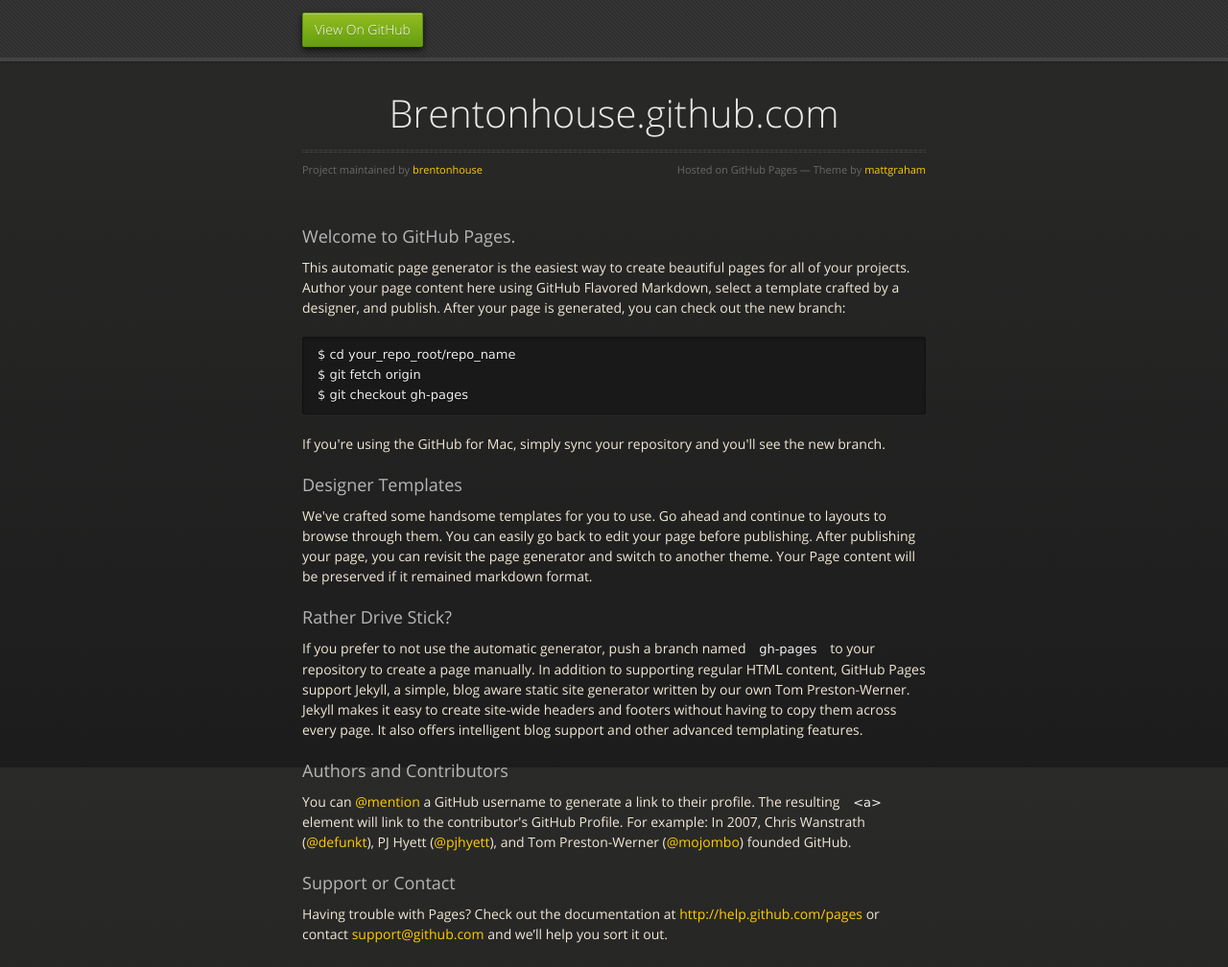
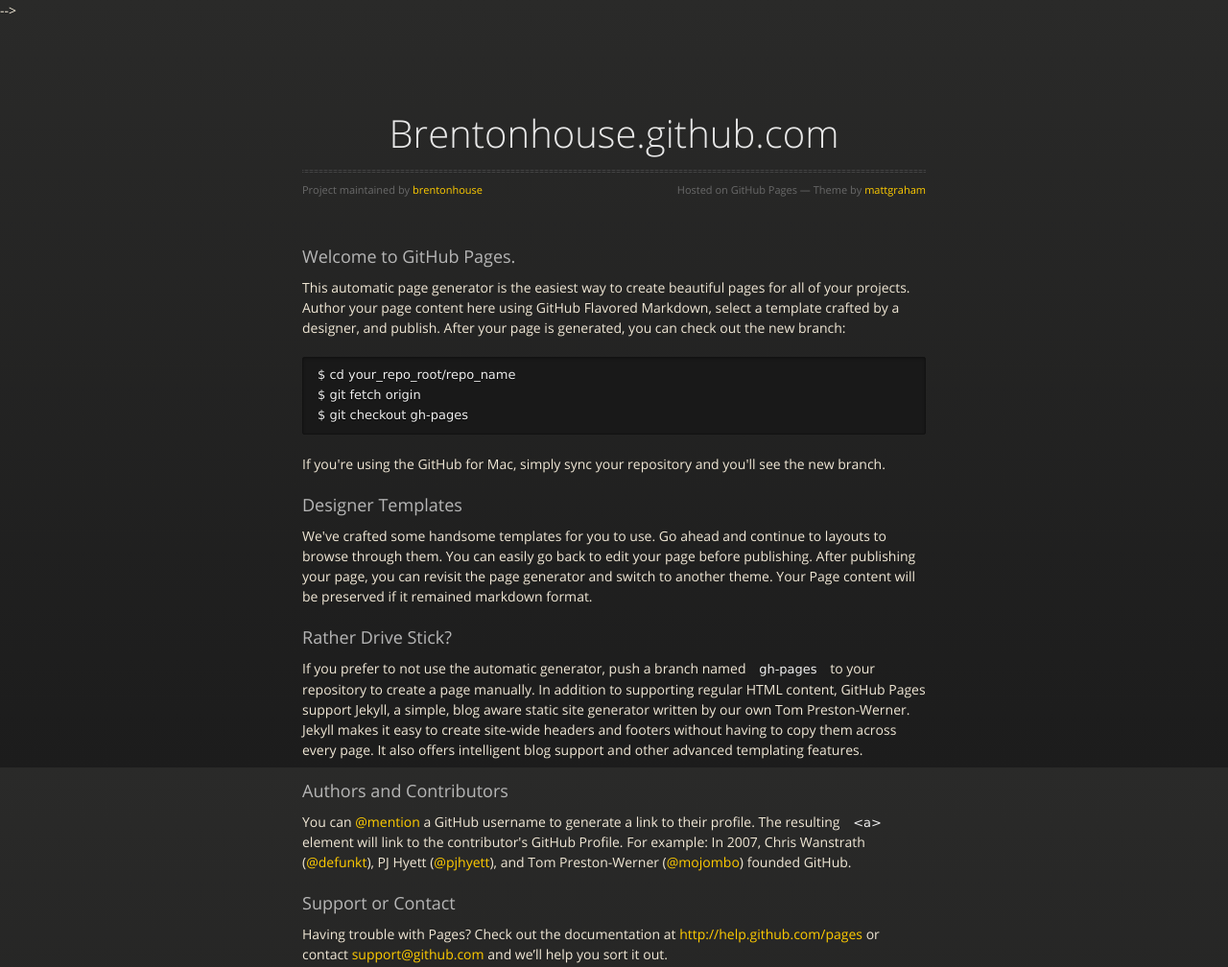
Before and after one commit to brentonhouse/brentonhouse.github.com, a plain HTML site: page index.html in a window 1280 px wide. Shown: the top 1008 px of the page at 96% size. Drawn offline with nearby package versions, Linux system fonts and the light colour scheme.

Commit message:
tried removing header

```diff
--- a/index.html
+++ b/index.html
@@ -18,12 +18,12 @@
 
   </head>
   <body>
-      <div id="header">
+<!--       <div id="header">
         <nav>
           <li class="fork"><a href="https://github.com/brentonhouse">View On GitHub</a></li>
         </nav>
       </div><!-- end header -->
-
+ -->
     <div class="wrapper">
 
       <section>
```
